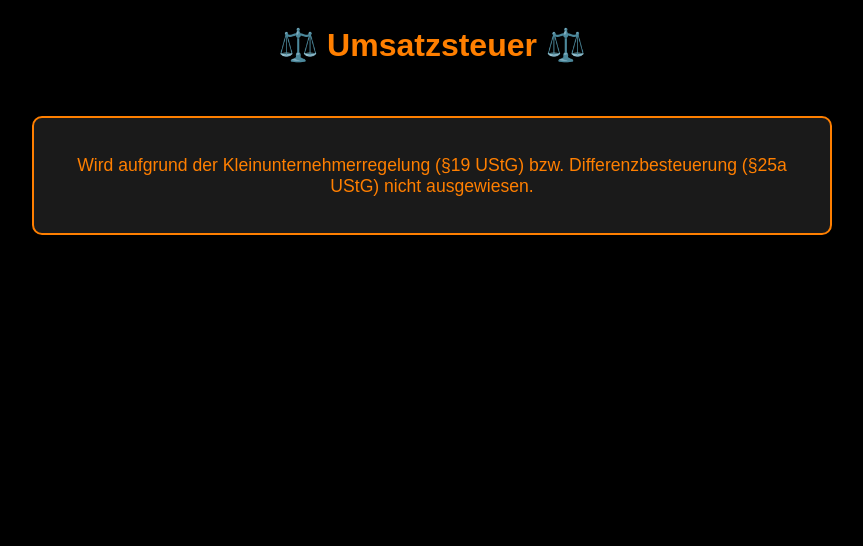
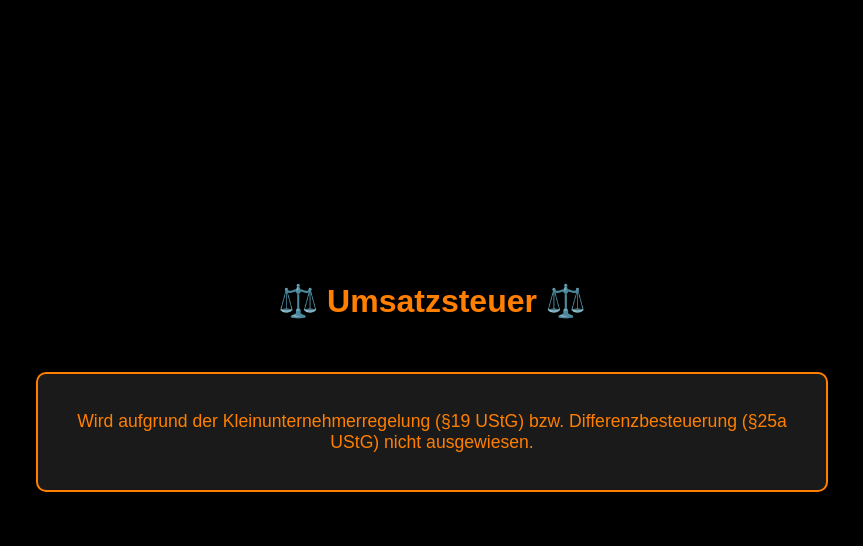
Before and after one commit to SunnysSchaetze/Umsatzsteuer, a plain HTML site: page index.html in a window 1280 px wide. Shown: the whole page, without its empty margins (208-1071 px from the left). Drawn offline with Linux system fonts and the light colour scheme.

Commit message:
Update index.html

```diff
--- a/index.html
+++ b/index.html
@@ -11,23 +11,22 @@
       font-family: Arial, sans-serif;
       margin: 0;
       padding: 0;
-      min-height: 100vh;
+      height: 100vh;
       display: flex;
       justify-content: center;
-      align-items: flex-start;
-      overflow-y: auto;
+      align-items: center;
+      text-align: center;
     }
 
     .container {
       display: flex;
+      flex-direction: column;
       justify-content: center;
       align-items: center;
-      flex-direction: column;
       width: 90%;
-      max-width: 1200px;
+      max-width: 800px;
       padding: 2vw;
       box-sizing: border-box;
-      text-align: center;
     }
 
     h2 {
@@ -43,13 +42,11 @@
       border-radius: 10px;
       padding: clamp(10px, 1.5vw, 20px);
       margin: 2vw 0;
-      transition: transform 0.2s;
-      text-align: center;
+      font-size: clamp(0.9rem, 2vw, 1.1rem);
       color: #ff7f00;
       width: 100%;
-      max-width: 800px;
-      box-sizing: border-box;
-      font-size: clamp(0.9rem, 2vw, 1.1rem);
+      text-align: center;
+      transition: transform 0.2s;
     }
 
     .leitfaden-box:hover {
```
